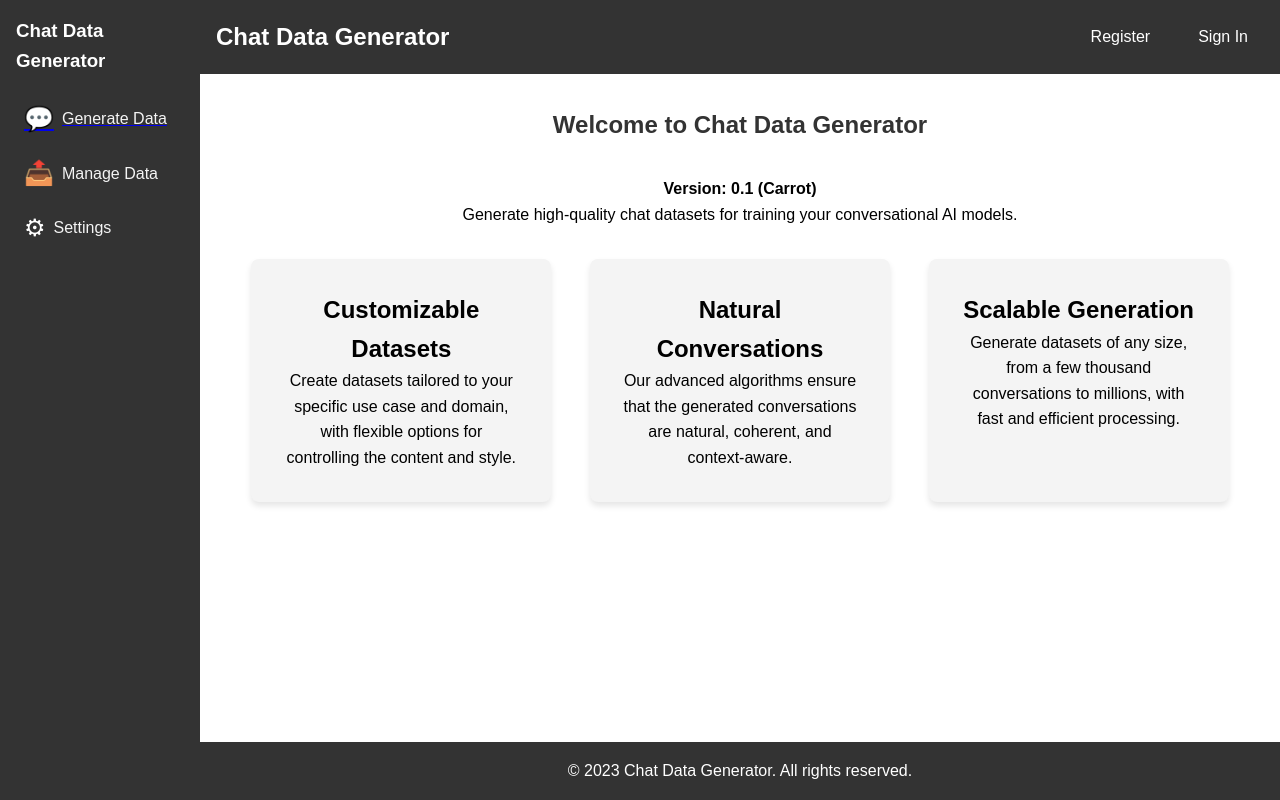
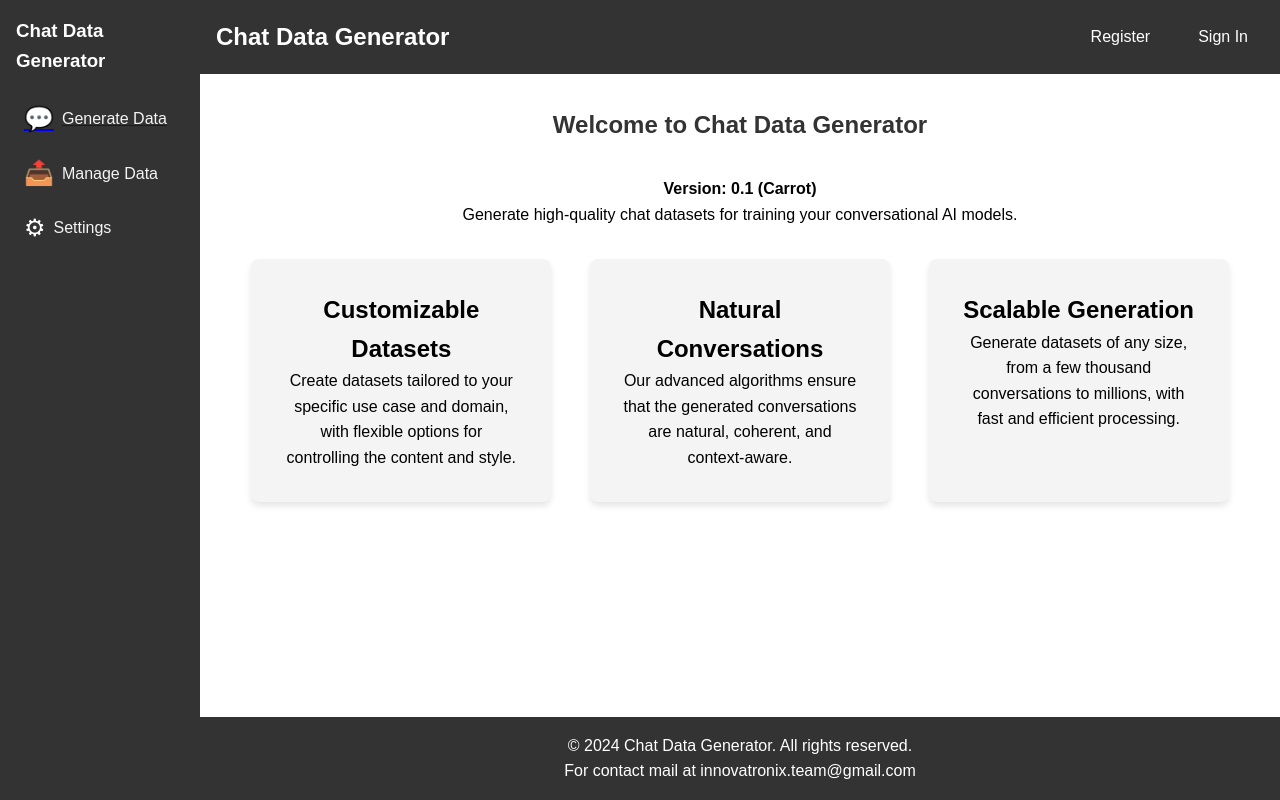
Before and after one commit to RobinkumarJ246/chat-data-gen, a React (Create React App) app: page / in a window 1280 px wide. Built offline with nearby package versions, Linux system fonts and the light colour scheme.

Commit message:
Version 0.1 - Added mail info

```diff
--- a/src/pages/Home.js
+++ b/src/pages/Home.js
@@ -68,7 +68,8 @@ const Home = () => {
           </section>
         </main>
         <footer>
-          <p>&copy; 2023 Chat Data Generator. All rights reserved.</p>
+          <p>&copy; 2024 Chat Data Generator. All rights reserved.</p>
+          <p>For contact mail at innovatronix.team@gmail.com</p>
         </footer>
       </div>
     </div>
```
